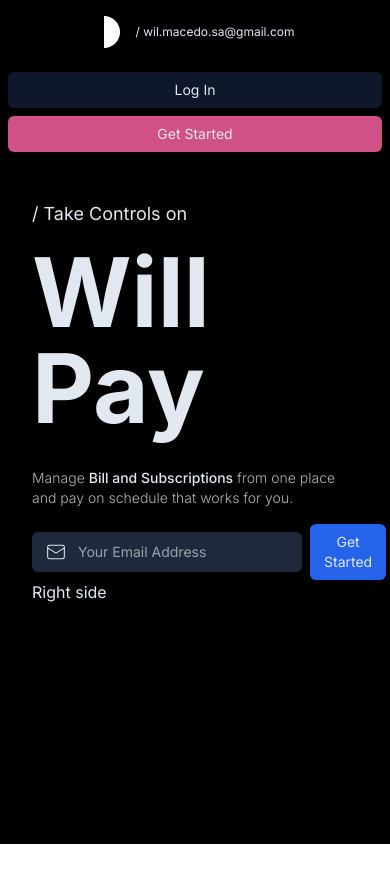
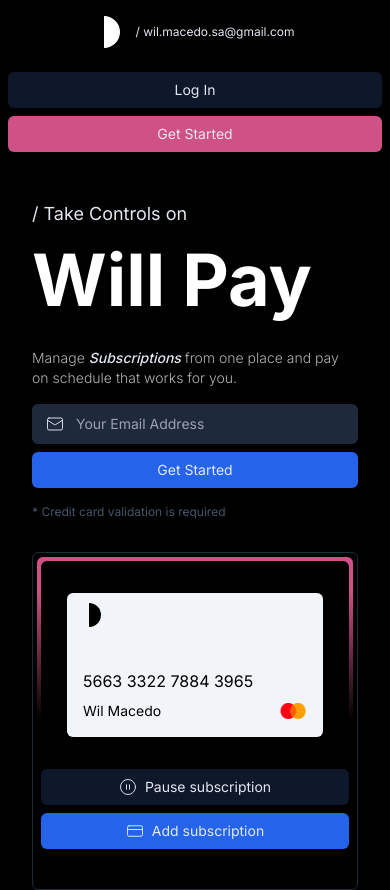
Before and after one commit to wilmacedo/card-sample-ui, a Next.js app: page / in a window 390 px wide. Before the commit the page ends 844 px from the top, so only its background shows below. Built offline with nearby package versions, Linux system fonts and the light colour scheme.

Commit message:
feat: :sparkles: fix responsive and add card section

```diff
--- a/src/app/page.tsx
+++ b/src/app/page.tsx
@@ -1,36 +1,119 @@
 import { Button } from "@/components/Button";
 import { Input } from "@/components/Input";
 import { Navbar } from "@/components/Navbar";
-import { Mail } from "lucide-react";
+import { CreditCard, Mail, PauseCircle } from "lucide-react";
+import Image from "next/image";
 import { twMerge } from "tailwind-merge";
 
 export default function Home() {
   return (
-    <div className="w-screen h-screen bg-black">
+    <div className="w-screen h-screen">
       <Navbar />
 
       <div
-        className={twMerge("mt-12 mx-8 sm:mx-24 md:mx-32 lg:mx-52", "sm:mt-24")}
+        className={twMerge(
+          "mt-12 mx-8",
+          "sm:mx-24 sm:mt-24 md:mx-32 lg:mx-28 xl:mx-52"
+        )}
       >
-        <div className={twMerge("flex flex-col", "md:flex-row")}>
+        <div
+          className={twMerge(
+            "flex flex-col",
+            "lg:flex-row lg:items-center lg:justify-center"
+          )}
+        >
           <div className={twMerge("flex flex-col gap-4")}>
             <h3 className="text-lg">/ Take Controls on</h3>
-            <h1 className="text-8xl font-bold">Will Pay</h1>
-            <span className="mt-4 text-sm font-light text-white text-opacity-70">
+            <h1
+              className={twMerge(
+                "text-7xl font-bold text-white",
+                "sm:text-8xl"
+              )}
+            >
+              Will Pay
+            </h1>
+            <span className="mt-4 text-sm font-light text-white text-opacity-70 max-w-xs">
               Manage{" "}
-              <strong className="font-medium text-slate-200">
-                Bill and Subscriptions
+              <strong className="font-medium italic text-slate-200">
+                Subscriptions
               </strong>{" "}
               from one place and pay on schedule that works for you.
             </span>
 
-            <div className="flex items-center gap-2">
-              <Input icon={Mail} placeholder="Your Email Address" />
-              <Button color="secondary">Get Started</Button>
+            <div
+              className={twMerge(
+                "flex flex-col items-center gap-2",
+                "sm:flex-row"
+              )}
+            >
+              <Input
+                className="w-full"
+                icon={Mail}
+                placeholder="Your Email Address"
+                type="email"
+              />
+              <Button
+                className={twMerge("w-full whitespace-nowrap", "sm:w-auto")}
+                color="secondary"
+              >
+                Get Started
+              </Button>
+            </div>
+
+            <span className="max-w-xs text-slate-600 text-xs">
+              * Credit card validation is required
+            </span>
+          </div>
+
+          <div className="mt-8 md:mt-12 lg:mt-0 lg:ml-auto">
+            <div className="p-1 bg-black border border-slate-800 rounded-md">
+              <div className="p-1 bg-gradient-to-b from-[#CF5185] from-10% to-50% rounded-md">
+                <div
+                  className={twMerge(
+                    "py-8 flex flex-col gap-4 items-center justify-center bg-black rounded-md",
+                    "md:py-12 lg:p-12",
+                    "xl:py-24 xl:px-28"
+                  )}
+                >
+                  <div className="p-4 w-64 bg-slate-100 rounded-md">
+                    <div className="bg-black rounded-t-full w-6 h-[.75rem] rotate-90" />
+
+                    <div className="mt-12 flex flex-col gap-2">
+                      <span className="text-black">5663 3322 7884 3965</span>
+                      <div className="flex justify-between items-center">
+                        <span className="text-black text-sm">Wil Macedo</span>
+                        <Image
+                          src="/mastercard-logo.png"
+                          width={100}
+                          height={100}
+                          alt="Mastercard"
+                          className="h-[1rem] w-auto"
+                        />
+                      </div>
+                    </div>
+                  </div>
+
+                  <div className="mt-4 flex flex-col gap-2 w-full">
+                    <Button
+                      className="w-full inline-flex items-center justify-center gap-2"
+                      disabled
+                    >
+                      <PauseCircle strokeWidth={1.25} size={18} />
+                      Pause subscription
+                    </Button>
+                    <Button
+                      className="w-full inline-flex items-center justify-center gap-2"
+                      color="secondary"
+                      disabled
+                    >
+                      <CreditCard strokeWidth={1.25} size={18} />
+                      Add subscription
+                    </Button>
+                  </div>
+                </div>
+              </div>
             </div>
           </div>
-
-          <span>Right side</span>
         </div>
       </div>
     </div>
--- a/src/components/Button.tsx
+++ b/src/components/Button.tsx
@@ -1,15 +1,20 @@
-import { HTMLAttributes } from "react";
+import { ButtonHTMLAttributes, DetailedHTMLProps } from "react";
 import { twMerge } from "tailwind-merge";
 import { tv } from "tailwind-variants";
 
-interface ButtonProps extends HTMLAttributes<HTMLButtonElement> {
+interface ButtonProps
+  extends DetailedHTMLProps<
+    ButtonHTMLAttributes<HTMLButtonElement>,
+    HTMLButtonElement
+  > {
   color?: "primary" | "secondary";
 }
 
 const button = tv({
   base: twMerge(
     "px-3.5 py-2 text-sm text-slate-200 bg-slate-900 rounded-md",
-    "hover:bg-slate-800"
+    "hover:bg-slate-800",
+    "disabled:cursor-not-allowed"
   ),
   variants: {
     color: {
--- a/src/components/Input.tsx
+++ b/src/components/Input.tsx
@@ -1,17 +1,28 @@
 import { LucideIcon } from "lucide-react";
-import { HTMLAttributes } from "react";
+import { DetailedHTMLProps, InputHTMLAttributes } from "react";
 import { twMerge } from "tailwind-merge";
 
-interface InputProps extends HTMLAttributes<HTMLInputElement> {
+interface InputProps
+  extends DetailedHTMLProps<
+    InputHTMLAttributes<HTMLInputElement>,
+    HTMLInputElement
+  > {
   icon: LucideIcon;
 }
 
-export function Input({ icon: Icon, ...rest }: InputProps) {
+export function Input({ icon: Icon, className, ...rest }: InputProps) {
   return (
-    <div className="px-3 py-2 flex items-center gap-3 border-2 border-slate-800 bg-slate-800 rounded-md focus-within:border-slate-300">
+    <div
+      className={twMerge(
+        "px-3 py-2 flex items-center gap-3 border-2 border-slate-800 bg-slate-800 rounded-md",
+        "focus-within:border-slate-300",
+        "invalid:border-red-600",
+        className
+      )}
+    >
       <Icon strokeWidth={1.25} size={20} />
       <input
-        className={twMerge("bg-transparent text-sm outline-none")}
+        className={twMerge("bg-transparent text-sm outline-none w-full")}
         {...rest}
       />
     </div>
--- a/src/styles/globals.css
+++ b/src/styles/globals.css
@@ -3,5 +3,5 @@
 @tailwind utilities;
 
 body {
-  @apply text-slate-200
+  @apply text-slate-200 bg-black
 }
```
Also changed, not shown: public/mastercard-logo.png (added).
